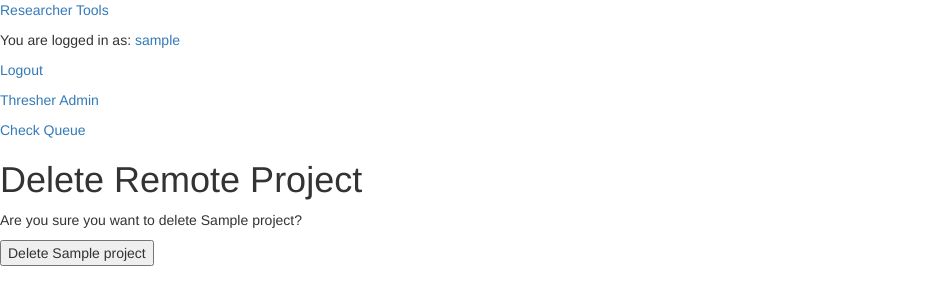
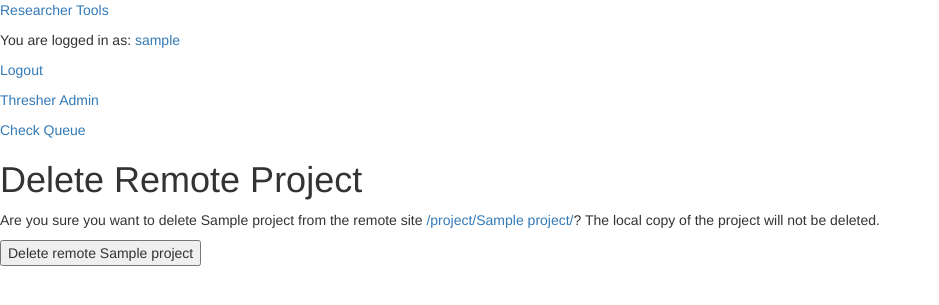
Before and after one commit to Goodly/TextThresher, a Django app: a page that uses researcher/templates/researcher/confirm_remote_project_delete.html in a window 1280 px wide. Shown: the top 305 px of the page, without its empty margins (0-939 px from the left). Run offline with Django 3.2, Linux system fonts and the light colour scheme; a user stored in the database is signed in; tables that the repository leaves empty hold one stand-in row (values such as "Sample post"); parts of the project's set-up code (start-up, migrations or seed data) failed here and were passed over; some libraries are stand-ins or nearby versions.

Commit message:
On remote project delete form, clarify that remote project will be deleted, not the local copy.

```diff
--- a/researcher/templates/researcher/confirm_remote_project_delete.html
+++ b/researcher/templates/researcher/confirm_remote_project_delete.html
@@ -6,9 +6,11 @@
     action="{% url 'researcher:remote_project_delete' project.id %}"
     method="post">
     <p>
-      Are you sure you want to delete {{ project.name }}?
+      Are you sure you want to delete {{ project.name }} from the remote site
+      <a href="{{ project.get_remote_URL }}">{{ project.get_remote_URL }}</a>?
+      The local copy of the project will not be deleted.
     </p>
     {% csrf_token %}
-    <button type="submit">Delete {{ project.name }}</button>
+    <button type="submit">Delete remote {{ project.name }}</button>
   </form>
 {% endblock %}
```
